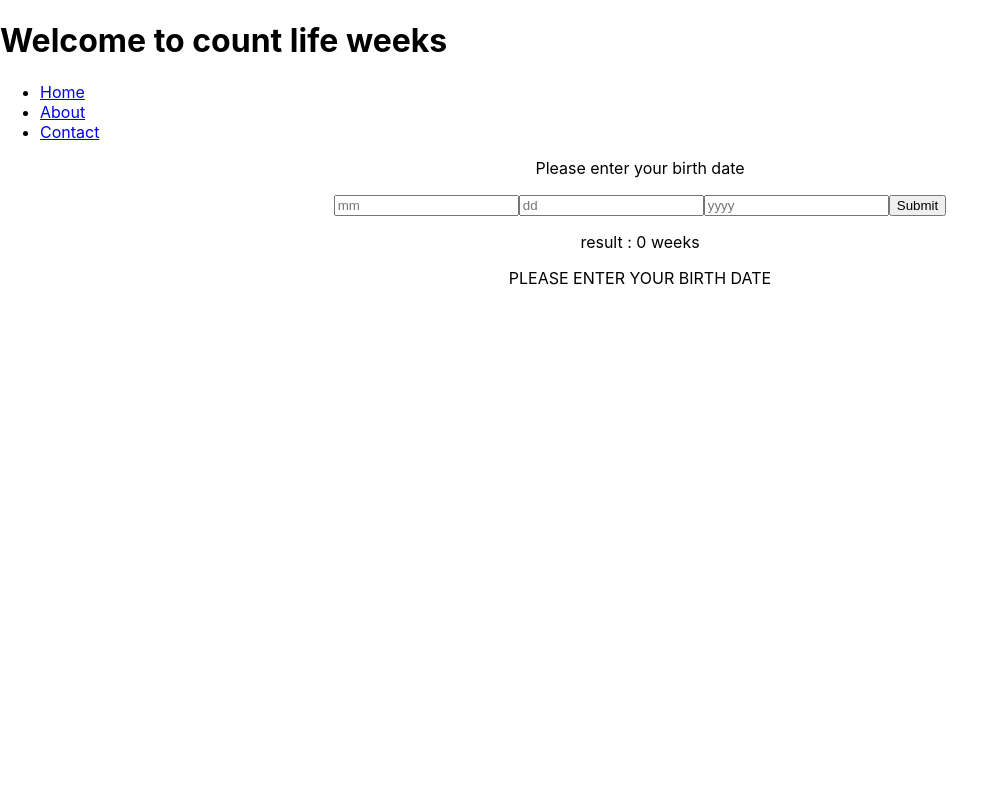
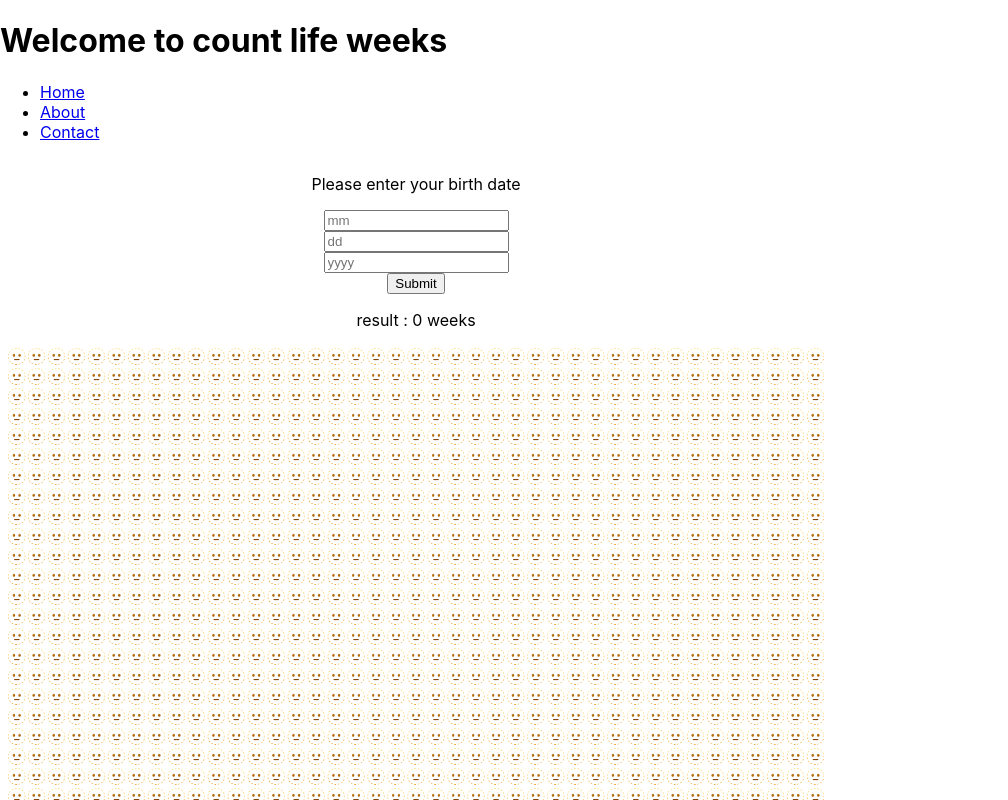
Before and after one commit to bienmag/lifegoesby, a React (Create React App) app: page / in a window 1280 px wide. Shown: the top 800 px of the page, without its empty margins (0-1008 px from the left). Built offline with nearby package versions, Linux system fonts and the light colour scheme.

Commit message:
add 100 years

```diff
--- a/src/App.css
+++ b/src/App.css
@@ -1,5 +1,11 @@
 .App {
   text-align: center;
+  width: 52em;
+  display: flex;
+  flex-direction: column;
+  align-items: center;
+  justify-content: center;
+
 }
 
 .App-logo {
--- a/src/Graph.js
+++ b/src/Graph.js
@@ -1,15 +1,16 @@
 function Graph({weeks}) {
 
+ let max = 5200
+ const line = []
 
- // line should be max 52
-  const line = []
-// if more than 52 -> new line
-
-
- for (let i = weeks; i >= 0 ; i--) {
- line.push("🌚")
+ for (let i = max; i > 0; i--) {
+  line.push("🫥")
  }
 
+ line.slice(0, weeks)
+ for (let i = weeks; i > 0 ; i--) {
+ line.unshift("🌚")
+ }
 
   if (weeks!== 0) {
     return (
@@ -22,7 +23,8 @@ function Graph({weeks}) {
   else {
     return (
       <div>
-       PLEASE ENTER YOUR BIRTH DATE
+        {line}
+       {/* PLEASE ENTER YOUR BIRTH DATE */}
       </div>
     )
   }
--- a/src/Main.js
+++ b/src/Main.js
@@ -63,7 +63,7 @@ function Home ()
       <input type="number" placeholder="yyyy" onKeyUp={ collectYear }></input>
       <button onClick={ calculate }>Submit</button>
       <p> result : { result } weeks</p>
-    <Graph weeks = {result}></Graph>
+    <Graph className="graph" weeks = {result}></Graph>
     </div >
 
   );
--- a/src/index.css
+++ b/src/index.css
@@ -11,3 +11,7 @@ code {
   font-family: source-code-pro, Menlo, Monaco, Consolas, 'Courier New',
     monospace;
 }
+
+.graph {
+  background-color: black;
+}
```
